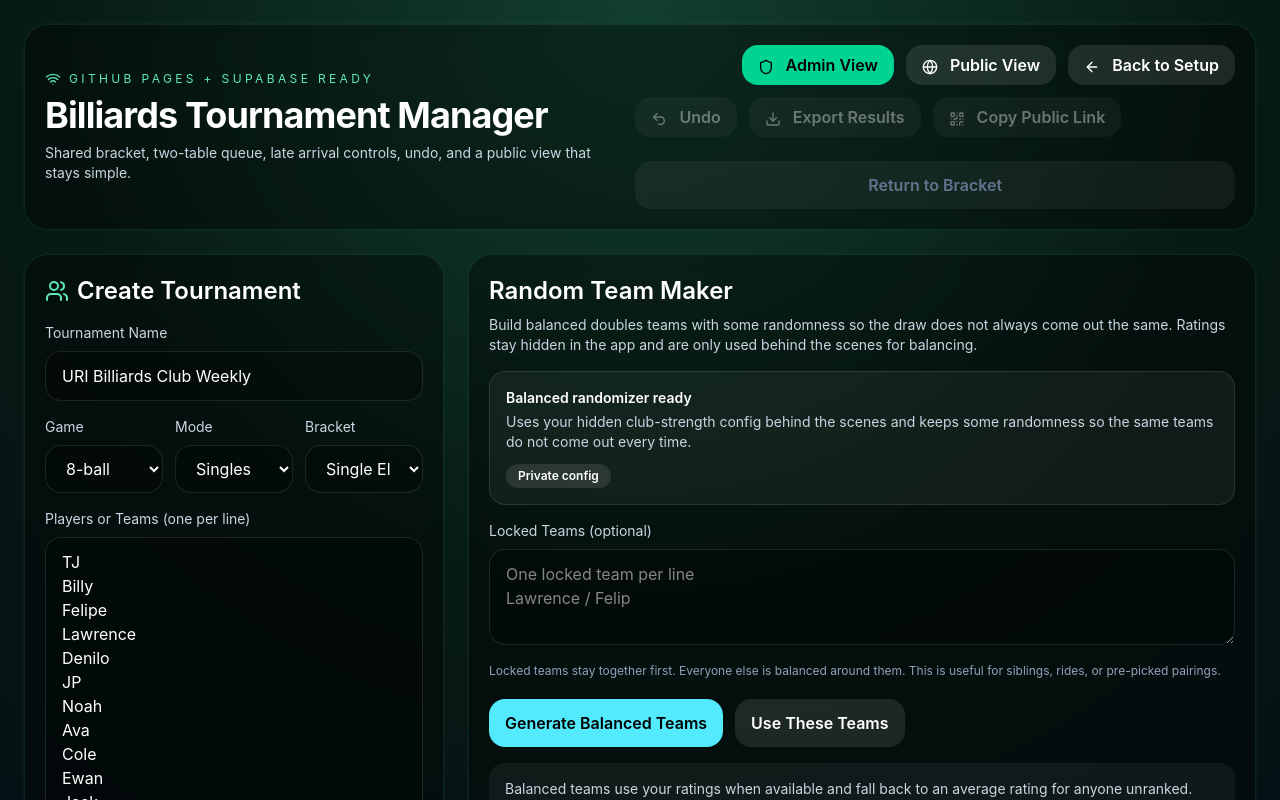
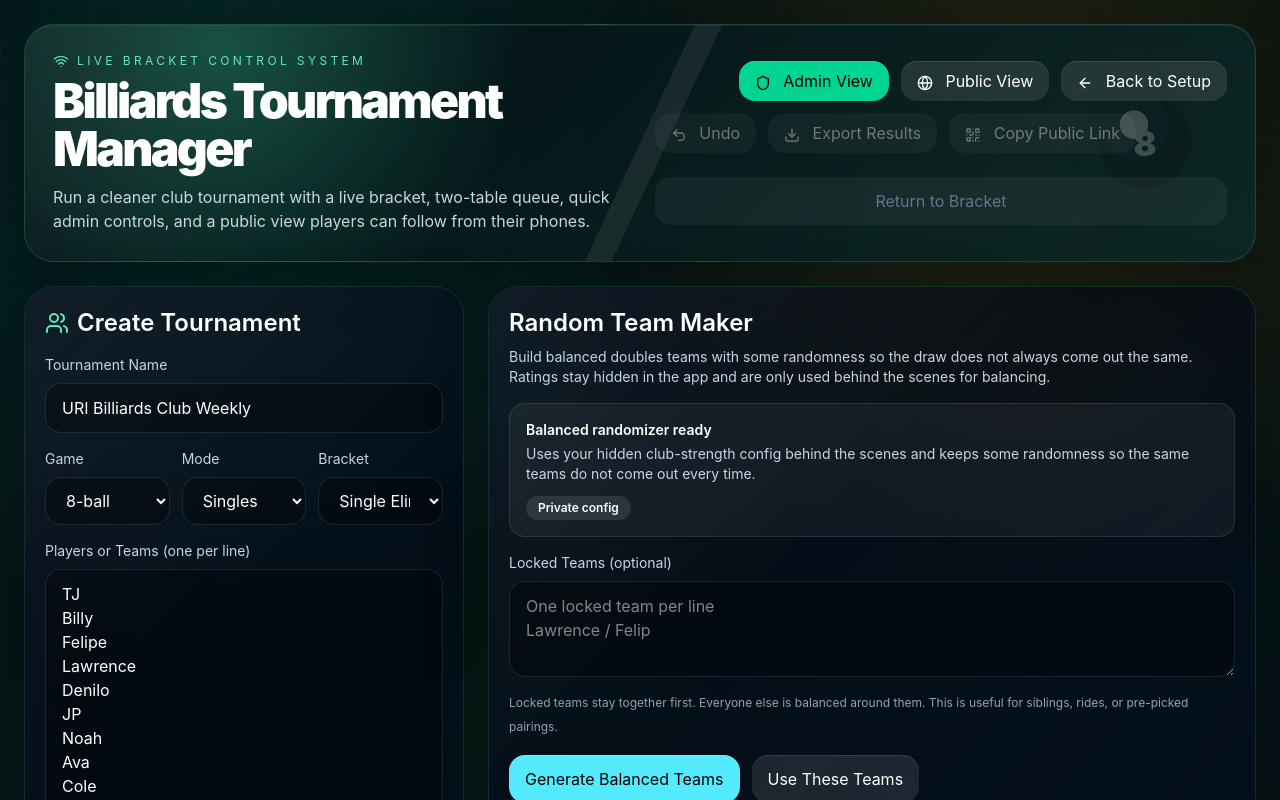
Before and after one commit to tjblech/Billiards, a React (Vite) app: page / in a window 1280 px wide. Shown: the top 800 px of the page. Built offline with nearby package versions, Linux system fonts and the light colour scheme.

Commit message:
Add files via upload

```diff
--- a/src/App.tsx
+++ b/src/App.tsx
@@ -1088,7 +1088,7 @@ function Pill({ children, className = "" }: { children: React.ReactNode; classNa
 }
 
 function Panel({ children, className = "" }: { children: React.ReactNode; className?: string }) {
-  return <div className={`rounded-3xl border border-emerald-300/10 bg-black/35 p-5 shadow-[0_0_0_1px_rgba(52,211,153,0.05)] backdrop-blur ${className}`}>{children}</div>;
+  return <div className={`ui-panel rounded-[30px] border border-white/10 bg-slate-950/55 p-5 shadow-[0_20px_60px_rgba(0,0,0,0.30)] backdrop-blur-xl ${className}`}>{children}</div>;
 }
 
 function StatusPill({ status }: { status: MatchStatus }) {
@@ -1162,7 +1162,7 @@ function MatchCard({
   const winner2 = isRealWin && match.winnerId === match.player2Id;
 
   return (
-    <div className="rounded-2xl border border-emerald-300/10 bg-white/5 p-4 transition-transform duration-150 hover:-translate-y-1 hover:border-emerald-300/30">
+    <div className="match-card rounded-2xl border border-white/10 bg-slate-950/50 p-4 transition-transform duration-150 hover:-translate-y-1 hover:border-emerald-300/30">
       <div className="mb-3 flex items-center justify-between gap-2">
         <div>
           <div className="text-sm text-slate-400">{getMatchDisplayLabel(match)}</div>
@@ -1294,7 +1294,7 @@ function SingleBracketGraphic({
   });
 
   return (
-    <div className="w-full overflow-x-auto overflow-y-visible rounded-3xl border border-emerald-300/10 bg-black/20 p-3 pb-8">
+    <div className="bracket-board w-full overflow-x-auto overflow-y-visible rounded-3xl border border-white/10 bg-black/20 p-3 pb-8">
       <div
         className="relative min-w-full overflow-visible"
         style={{
@@ -1357,7 +1357,7 @@ function SingleBracketGraphic({
                     className="absolute left-0"
                     style={{ top: `${top}px`, width: `${cardWidth}px`, height: `${matchHeight}px` }}
                   >
-                    <div className={`flex h-full flex-col rounded-[22px] border border-emerald-300/10 bg-[#081325]/95 px-3 pb-4 pt-2.5 shadow-[0_12px_30px_rgba(0,0,0,0.28)] overflow-visible transition-all duration-300 ${animatedMatchIds.includes(match.id) ? "animate-[queueSlide_0.42s_ease-out]" : ""}`}>
+                    <div className={`bracket-match flex h-full flex-col rounded-[22px] border border-white/10 bg-[#081325]/95 px-3 pb-4 pt-2.5 shadow-[0_12px_30px_rgba(0,0,0,0.28)] overflow-visible transition-all duration-300 ${animatedMatchIds.includes(match.id) ? "animate-[queueSlide_0.42s_ease-out]" : ""}`}>
                       <div className="mb-2 flex items-center justify-between gap-2 text-xs text-slate-400">
                         <span>{getMatchDisplayLabel(match)}</span>
                         <StatusPill status={match.status} />
@@ -1399,7 +1399,7 @@ function GrandFinalGraphic({
         const winner1 = match.winnerId === match.player1Id && match.winnerId;
         const winner2 = match.winnerId === match.player2Id && match.winnerId;
         return (
-          <div key={match.id} className={`rounded-[22px] border border-emerald-300/10 bg-[#081325]/95 p-4 shadow-[0_12px_30px_rgba(0,0,0,0.28)] ${animatedMatchIds.includes(match.id) ? "animate-[queueSlide_0.42s_ease-out]" : ""}`}>
+          <div key={match.id} className={`bracket-match rounded-[22px] border border-white/10 bg-[#081325]/95 p-4 shadow-[0_12px_30px_rgba(0,0,0,0.28)] ${animatedMatchIds.includes(match.id) ? "animate-[queueSlide_0.42s_ease-out]" : ""}`}>
             <div className="mb-3 flex items-center justify-between gap-2 text-xs text-slate-400">
               <span>{getRoundTitle(match.round, 1, "GF")}</span>
               <StatusPill status={match.status} />
@@ -1929,7 +1929,7 @@ export default function BilliardsTournamentManager() {
 
 
   return (
-    <div className="min-h-screen bg-[radial-gradient(circle_at_top,#123f2f_0%,#071a14_36%,#020617_100%)] p-6 text-white">
+    <div className="billiards-app min-h-screen p-4 text-white sm:p-6">
       <ConfettiOverlay show={showConfetti} />
         <style>{`
           @keyframes queueSlide {
@@ -1947,15 +1947,15 @@ export default function BilliardsTournamentManager() {
           }
         `}</style>
       <div className="mx-auto max-w-7xl space-y-6">
-        <Panel className="flex flex-col gap-4 lg:flex-row lg:items-center lg:justify-between">
+        <Panel className="app-header relative overflow-hidden p-6 md:p-7 flex flex-col gap-4 lg:flex-row lg:items-center lg:justify-between">
           <div>
             <div className="mb-2 flex items-center gap-2 text-emerald-300">
               <Wifi className="h-4 w-4" />
-              <span className="text-xs uppercase tracking-[0.28em]">GitHub Pages + Supabase Ready</span>
+              <span className="text-xs uppercase tracking-[0.28em]">Live Bracket Control System</span>
             </div>
-            <h1 className="text-4xl font-bold tracking-tight">Billiards Tournament Manager</h1>
-            <p className="mt-2 text-sm text-slate-300">
-              Shared bracket, two-table queue, late arrival controls, undo, and a public view that stays simple.
+            <h1 className="text-4xl font-black tracking-tight md:text-5xl">Billiards Tournament Manager</h1>
+            <p className="mt-3 max-w-2xl text-sm leading-6 text-slate-300 md:text-base">
+              Run a cleaner club tournament with a live bracket, two-table queue, quick admin controls, and a public view players can follow from their phones.
             </p>
           </div>
 
@@ -2009,7 +2009,7 @@ export default function BilliardsTournamentManager() {
         </Panel>
 
         {!tournament ? (
-          <div className="grid gap-6 lg:grid-cols-[420px_1fr]">
+          <div className="setup-layout grid gap-6 lg:grid-cols-[440px_1fr]">
             <Panel>
               <div className="mb-4 flex items-center gap-2 text-2xl font-semibold">
                 <Users className="h-6 w-6 text-emerald-300" /> Create Tournament
@@ -2176,8 +2176,8 @@ export default function BilliardsTournamentManager() {
                     {[1, 2].map((table) => {
                       const live = inProgress.find((m) => m.tableNumber === table);
                       return (
-                        <div key={table} className="rounded-2xl bg-white/5 p-4">
-                          <div className="mb-2 text-sm uppercase text-amber-300">Table {table}</div>
+                        <div key={table} className="live-table-card rounded-2xl bg-white/5 p-4">
+                          <div className="mb-2 text-sm uppercase tracking-[0.18em] text-amber-300">Table {table}</div>
                           <div className="text-lg font-semibold">{live ? `${playerName(tournament.players, live.player1Id)} vs ${playerName(tournament.players, live.player2Id)}` : "Open"}</div>
                           <div className="mt-1 text-sm text-slate-400">{live ? "Single game match" : "Ready for the next match"}</div>
                         </div>
--- a/src/index.css
+++ b/src/index.css
@@ -1 +1,160 @@
 @import "tailwindcss";
+/* Billiards visual upgrade */
+:root {
+  font-family: Inter, ui-sans-serif, system-ui, -apple-system, BlinkMacSystemFont, "Segoe UI", sans-serif;
+  color-scheme: dark;
+}
+
+body {
+  margin: 0;
+  min-width: 320px;
+  min-height: 100vh;
+  background: #030711;
+}
+
+button,
+input,
+textarea,
+select {
+  font: inherit;
+}
+
+.billiards-app {
+  position: relative;
+  overflow-x: hidden;
+  background:
+    radial-gradient(circle at 14% 5%, rgba(20, 184, 166, 0.22), transparent 30%),
+    radial-gradient(circle at 82% 9%, rgba(245, 158, 11, 0.18), transparent 25%),
+    radial-gradient(circle at 50% 100%, rgba(56, 189, 248, 0.12), transparent 34%),
+    linear-gradient(135deg, #041015 0%, #071b18 42%, #040814 100%);
+}
+
+.billiards-app::before {
+  content: "";
+  position: fixed;
+  inset: 0;
+  pointer-events: none;
+  background:
+    linear-gradient(rgba(255,255,255,0.025) 1px, transparent 1px),
+    linear-gradient(90deg, rgba(255,255,255,0.025) 1px, transparent 1px),
+    radial-gradient(circle at center, transparent 0%, rgba(0,0,0,0.38) 100%);
+  background-size: 46px 46px, 46px 46px, cover;
+  mask-image: linear-gradient(to bottom, black 0%, transparent 86%);
+}
+
+.ui-panel {
+  position: relative;
+  overflow: hidden;
+}
+
+.ui-panel::before {
+  content: "";
+  position: absolute;
+  inset: 0;
+  pointer-events: none;
+  border-radius: inherit;
+  background: linear-gradient(135deg, rgba(255,255,255,0.06), transparent 36%, rgba(20,184,166,0.045));
+}
+
+.ui-panel > * {
+  position: relative;
+  z-index: 1;
+}
+
+.app-header {
+  background:
+    linear-gradient(115deg, transparent 0 50%, rgba(255,255,255,0.07) 50% 52%, transparent 52% 100%),
+    radial-gradient(circle at 16% 10%, rgba(52, 211, 153, 0.28), transparent 28%),
+    linear-gradient(135deg, rgba(2, 18, 22, 0.98), rgba(11, 33, 33, 0.88));
+  border-color: rgba(110, 231, 183, 0.2) !important;
+  box-shadow: 0 28px 90px rgba(0, 0, 0, 0.38), inset 0 1px 0 rgba(255,255,255,0.07);
+}
+
+.app-header::after {
+  content: "8";
+  position: absolute;
+  right: clamp(18px, 5vw, 86px);
+  top: 50%;
+  transform: translateY(-50%);
+  width: 92px;
+  height: 92px;
+  display: grid;
+  place-items: center;
+  border-radius: 999px;
+  background: radial-gradient(circle at 38% 30%, #ffffff 0 16%, #111827 17% 40%, #05070b 41% 100%);
+  color: #ffffff;
+  font-size: 34px;
+  font-weight: 900;
+  opacity: 0.20;
+  box-shadow: 0 24px 50px rgba(0,0,0,0.32);
+}
+
+.app-header h1 {
+  letter-spacing: -0.055em;
+}
+
+button {
+  cursor: pointer;
+}
+
+button:disabled {
+  cursor: not-allowed;
+}
+
+button:not(:disabled) {
+  box-shadow: inset 0 1px 0 rgba(255,255,255,0.12);
+}
+
+input,
+textarea,
+select {
+  transition: border-color 0.18s ease, box-shadow 0.18s ease, background 0.18s ease;
+}
+
+input:focus,
+textarea:focus,
+select:focus {
+  border-color: rgba(52, 211, 153, 0.44) !important;
+  box-shadow: 0 0 0 4px rgba(52, 211, 153, 0.10);
+  background: rgba(2, 6, 23, 0.62) !important;
+}
+
+.setup-layout .ui-panel:first-child {
+  border-color: rgba(52, 211, 153, 0.18) !important;
+}
+
+.match-card,
+.bracket-match,
+.live-table-card {
+  background:
+    linear-gradient(180deg, rgba(15, 23, 42, 0.94), rgba(2, 6, 23, 0.80)) !important;
+  box-shadow: 0 14px 34px rgba(0,0,0,0.26), inset 0 1px 0 rgba(255,255,255,0.04) !important;
+}
+
+.match-card:hover,
+.bracket-match:hover,
+.live-table-card:hover {
+  border-color: rgba(52, 211, 153, 0.28) !important;
+}
+
+.bracket-board {
+  background:
+    radial-gradient(circle at 8% 4%, rgba(52,211,153,0.12), transparent 26%),
+    linear-gradient(180deg, rgba(2, 6, 23, 0.54), rgba(2, 6, 23, 0.30)) !important;
+}
+
+.live-table-card {
+  border: 1px solid rgba(251, 191, 36, 0.13);
+}
+
+/* tighter mobile header */
+@media (max-width: 720px) {
+  .app-header::after {
+    width: 64px;
+    height: 64px;
+    right: 14px;
+    top: 22px;
+    transform: none;
+    opacity: 0.14;
+  }
+}
```
